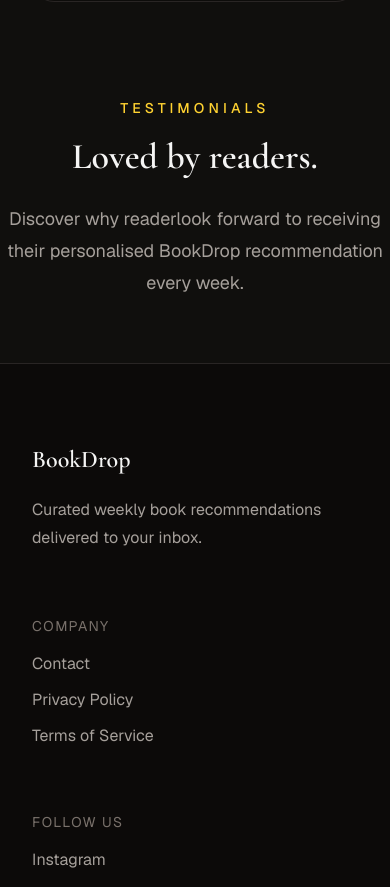
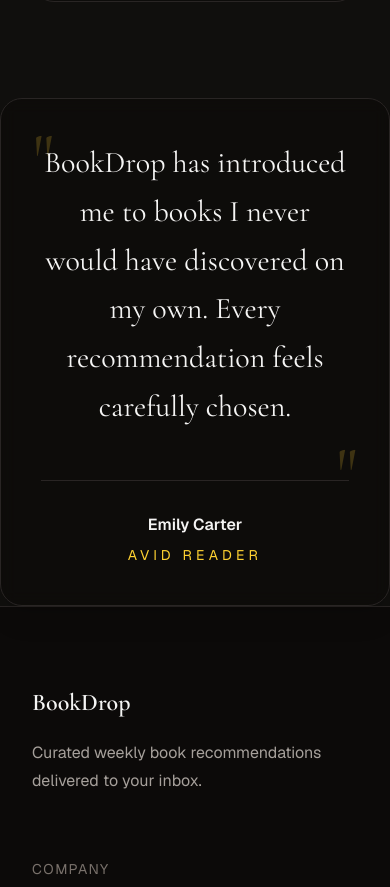
Before and after one commit to SobiahSelvarajah/ss-bookdrop, a Next.js app: page / in a window 390 px wide. Shown: the part 7496-8383 px from the top of the page. Built offline with nearby package versions, Linux system fonts and the light colour scheme.

Commit message:
feat: initial TestimonialsCard component created, styled and responsive

```diff
--- a/src/app/page.tsx
+++ b/src/app/page.tsx
@@ -2,7 +2,8 @@
 import HowItWorks from "@/components/sections/how-it-works/HowItWorks";
 import Genres from "@/components/sections/genres/Genres";
 import Pricing from "@/components/sections/pricing/Pricing";
-import TestimonialsIntro from "@/components/sections/testimonials/TestimonialsIntro";
+import TestimonialsCard from "@/components/sections/testimonials/TestimonialsCard";
+
 
 
 export default function Home() {
@@ -12,7 +13,7 @@
       <HowItWorks />
       <Genres />
       <Pricing />
-      <TestimonialsIntro />
+      <TestimonialsCard />
     </>
   );
 }
--- /dev/null
+++ b/src/components/sections/testimonials/TestimonialsCard.tsx
@@ -0,0 +1,30 @@
+
+
+export default function TestimonialsCard() {
+    return (
+        <article className="relative mx-auto max-w-4xl rounded-3xl border border-stone-800 bg-stone-950/60 p-10 text-center shadow-xl backdrop-blur-sm md:p-16">
+            <span aria-hidden="true" className="absolute left-8 top-6 font-heading text-7xl text-amber-300/20 md:text-9xl">
+                "
+            </span>
+            <blockquote className="relative z-10">
+                <p className="font-heading text-3xl leading-relaxed text-stone-100 md:text-5xl">
+                    BookDrop has introduced me to books
+                    I never would have discovered on my
+                    own. Every recommendation feels
+                    carefully chosen.
+                </p>
+            </blockquote>
+            <span aria-hidden="true" className="absolute bottom-24 right-8 font-heading text-7xl text-amber-300/20 md:text-9xl">
+                "
+            </span>
+            <footer className="relative z-10 mt-12 border-t border-stone-800 pt-8">
+                <p className="font-semibold text-stone-100">
+                    Emily Carter
+                </p>
+                <p className="mt-2 text-sm uppercase tracking-[0.3em] text-amber-300">
+                    Avid Reader
+                </p>
+            </footer>
+        </article>
+    );
+}
```
